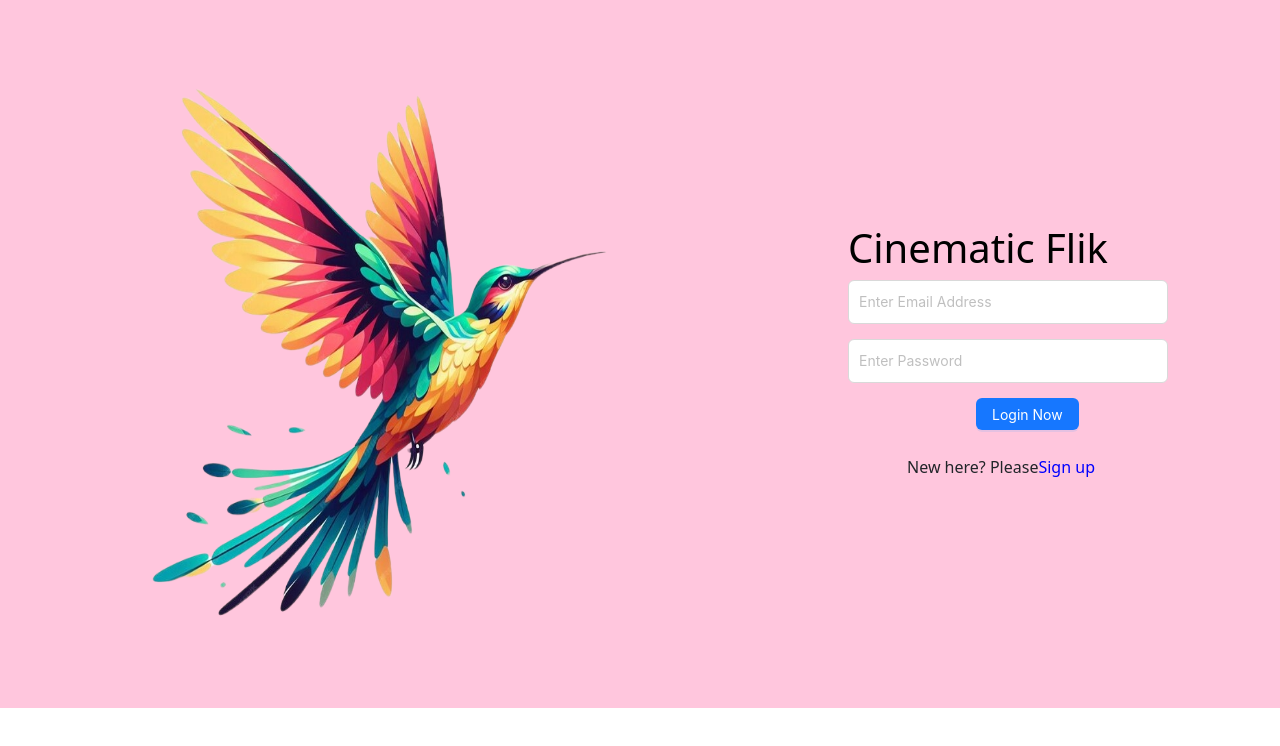
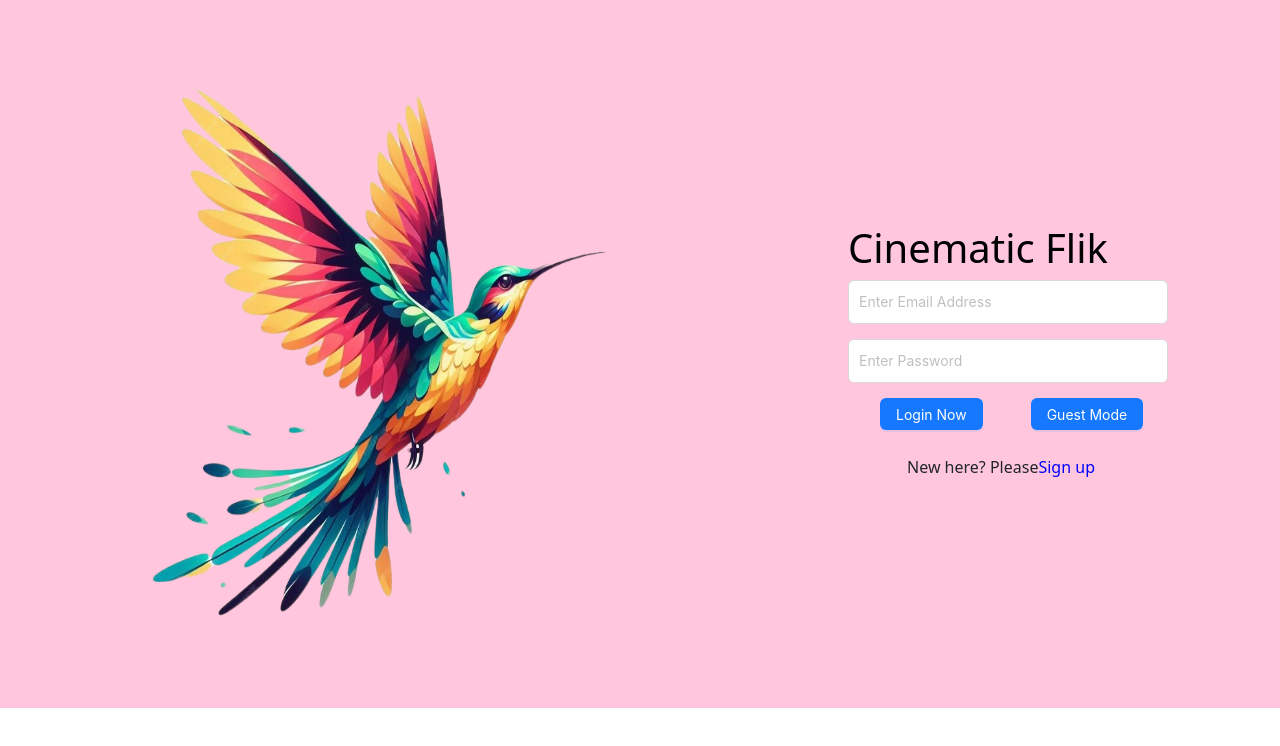
Before and after one commit to LavanyaBharanika/Movie_Project_App, a React (Vite) app: page /login in a window 1280 px wide. Shown: the top 746 px of the page. Built offline with nearby package versions, Linux system fonts and the light colour scheme; no server answers; the HTML template or start-up script is replaced by a standard one.

Commit message:
Add Home, Profile, and Login pages

```diff
--- a/package.json
+++ b/package.json
@@ -23,6 +23,7 @@
     "react": "^18.2.0",
     "react-bootstrap": "^2.10.2",
     "react-dom": "^18.2.0",
+    "react-firebase-hooks": "^5.1.1",
     "react-icons": "^5.0.1",
     "react-router-dom": "^6.22.3",
     "react-slick": "^0.30.2",
--- a/src/App.jsx
+++ b/src/App.jsx
@@ -64,7 +64,7 @@ export default function App() {
 function PrivateRoutes() {
   return (
     <Routes>
-      <Route path="/*" element={<Home />} />
+      <Route path="/*" element={<Home auth={auth} />} />
       <Route path="/overviews" element={<Overviews />} />
       <Route path="/movie/:id" element={<MovieDetails />} />
       <Route path="/Castlist" element={<CastList />} />
--- a/src/Pages/Home.jsx
+++ b/src/Pages/Home.jsx
@@ -2,9 +2,10 @@ import React, {useState, useEffect} from "react";
 import Sidebar from "./Sidebar";
 import Rows from "../Rows";
 import requests from '../request'
+import { useAuthState } from 'react-firebase-hooks/auth';
 
-export default function Home(){
-
+export default function Home({ auth }){
+    const [user] = useAuthState(auth);
 
     return(
         <div style={{display:'flex', paddingTop:'78px'}}>
--- a/src/Pages/Login.jsx
+++ b/src/Pages/Login.jsx
@@ -1,17 +1,17 @@
 import React, { useState } from "react";
 import img from '../assets/00001.png';
-import './css/Login.css'
+import './css/Login.css';
 import 'bootstrap/dist/css/bootstrap.min.css';
 import { Input, Button } from 'antd';
-import { auth } from '../firebase'
-import { signInWithEmailAndPassword } from 'firebase/auth'
+import { auth } from '../firebase';
+import { signInWithEmailAndPassword } from 'firebase/auth';
 import { useNavigate } from "react-router-dom";
 import Row from 'react-bootstrap/Row';
 import Col from 'react-bootstrap/Col';
 
 export default function Login() {
-    const [email, setEmail] = useState();
-    const [password, setPassword] = useState();
+    const [email, setEmail] = useState("");
+    const [password, setPassword] = useState("");
     const navigate = useNavigate();
 
     const handleChange = async () => {
@@ -19,9 +19,8 @@ export default function Login() {
             await signInWithEmailAndPassword(auth, email, password);
             const currentUser = auth.currentUser;
             if (currentUser) {
-                const userEmail = currentUser.email;
-                console.log(userEmail)
-                navigate('/'); // Redirect to Profile page with user's email as URL parameter
+                console.log(currentUser.email);
+                navigate('/'); // Redirect to home page
             }
         } catch (error) {
             console.error(error);
@@ -29,26 +28,33 @@ export default function Login() {
         }
     };
 
+    const handleGuestLogin = () => {
+        navigate('/'); // Redirect to home page as a guest
+    };
+
     return (
         <div className="login" style={{ background: '#ffc6dd', width: '100vw' }}>
-            <Row >
+            <Row>
                 <Col style={{ padding: '4rem', width: "25%", marginLeft: '6rem' }}>
                     <div>
-                        <img src={img} width={480} height={580} />
+                        <img src={img} width={480} height={580} alt="Logo" />
                     </div>
                 </Col>
                 <Col>
-                    <div className="form" style={{ paddingTop: '14rem', marginRight: 30 }} >
+                    <div className="form" style={{ paddingTop: '14rem', marginRight: 30 }}>
                         <h1 style={{ color: 'black', marginLeft: '6rem' }}>Cinematic Flik</h1>
                         <Input style={{ width: '20rem', padding: 10, marginBottom: 15, marginLeft: '6rem' }} onChange={(e) =>
                             setEmail(e.currentTarget.value)} type="email" placeholder="Enter Email Address" />
                         <Input style={{ width: '20rem', padding: 10, marginBottom: 15, marginLeft: '6rem' }} onChange={(e) =>
                             setPassword(e.currentTarget.value)} type="password" placeholder="Enter Password" />
-                        <Button style={{ display: "flex", justifyContent: "center", alignItems: "center", marginLeft: '14rem', padding: 15 }} onClick={handleChange} type="primary">Login Now</Button>
+                        <div style={{display:'flex',marginLeft:'8rem',gap:'3rem'}}>
+                        <Button style={{ display: "flex", justifyContent: "center", alignItems: "center",  padding: 15 }} onClick={handleChange} type="primary">Login Now</Button>
+                        <Button style={{ display: "flex", justifyContent: "center", alignItems: "center",  padding: 15 }} onClick={handleGuestLogin} type="primary">Guest Mode</Button>
+                        </div>
                         <div style={{ display: "flex", justifyContent: 'center', marginTop: 25 }}>New here? Please <span onClick={() => navigate('/signup')} style={{ color: 'blue', cursor: 'pointer' }}>Sign up</span></div>
                     </div>
                 </Col>
             </Row>
         </div>
-    )
+    );
 }
--- a/src/Pages/Profile.jsx
+++ b/src/Pages/Profile.jsx
@@ -21,8 +21,8 @@ export default function Profile() {
                 // Constructing the query to fetch reviews for the user's email
                 const reviewRef = collection(db, 'reviews');
                 //const q = query(reviewRef);
-                 const q = query(reviewRef, where('email', '==', userEmail));
-
+                 const q = query(reviewRef);
+                //, where('email', '==', userEmail)
                 // Executing the query
                 const querySnapshot = await getDocs(q);
 
--- a/src/Rows.jsx
+++ b/src/Rows.jsx
@@ -9,7 +9,7 @@ import "swiper/css";
 
 const base_url = "https://image.tmdb.org/t/p/w200";
 
-function Rows({ title, fetchUrl }) {
+function Rows({ title, fetchUrl, user }) {
   const [movies, setMovies] = useState([]);
   const navigate = useNavigate();
 
```
Also changed, not shown: database.rules.json (added, +7 -0 lines), firebase.json (added), 2 other files (tests, documents, lock files or other folders).
